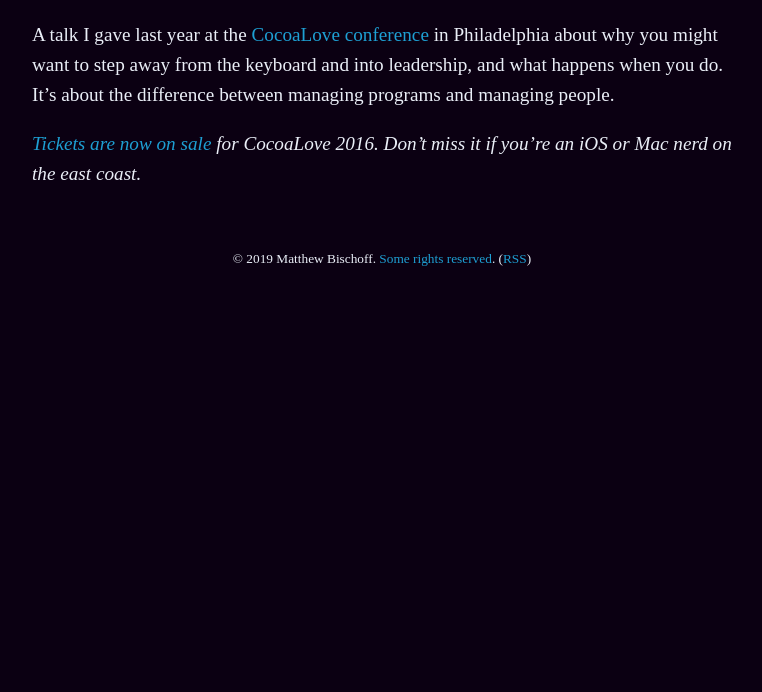
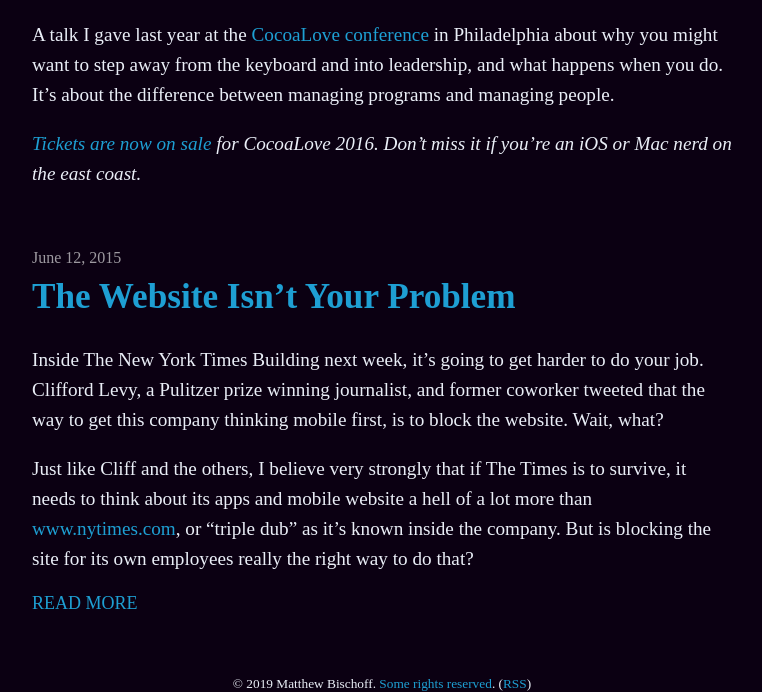
Before and after one commit to mbbischoff/website, a Jekyll site: the page built from _category/management.html, in a window 1280 px wide and 900 px high, scrolled down 3037 px, cut to the strip 208-900 px from the top of the window. Shown: the whole strip, without its empty margins (258-1020 px from the left). Built offline with Jekyll 4.4.1, drawn with Linux system fonts in a browser that asks for light colours; some web fonts are replaced; before the commit the page ends 3512 px from its top, so only the background shows below that.

Commit message:
Updated The Website Isnt Your Problem

```diff
--- a/_posts/2015-06-12-the-website-isnt-your-problem.md
+++ b/_posts/2015-06-12-the-website-isnt-your-problem.md
@@ -1,6 +1,14 @@
 ---
 title: The Website Isn’t Your Problem
 date: 2015-06-12 00:00:00 -04:00
+categories:
+- tech
+- management
+- longer
+tags:
+- nytimes
+- website
+- mobile
 layout: post
 ---
 
```
